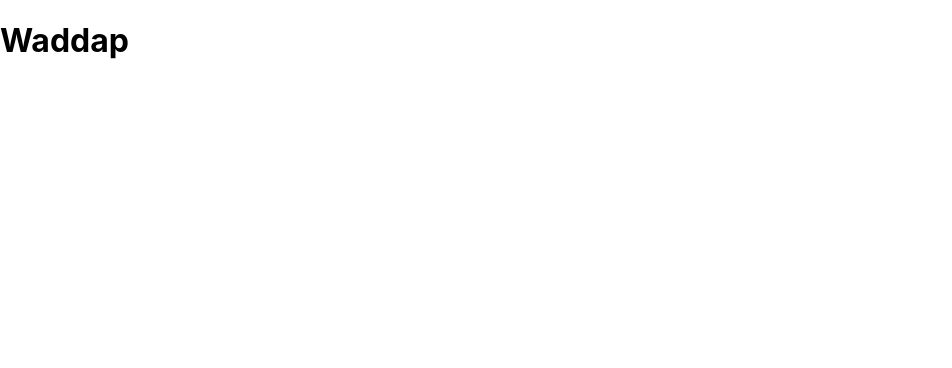
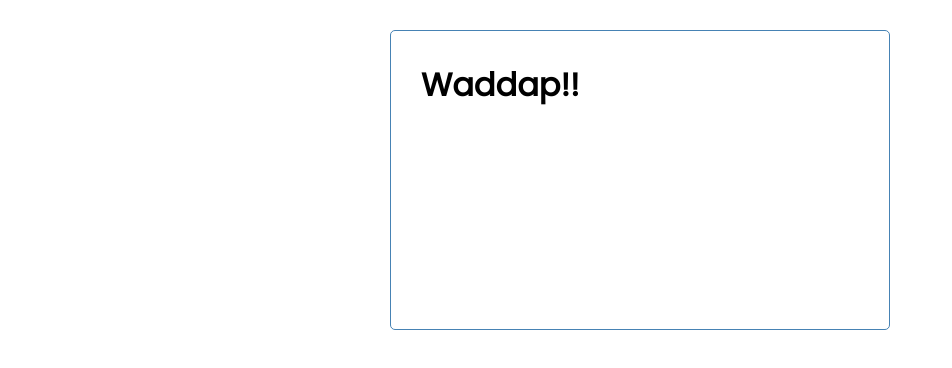
Before and after one commit to ymaulana/react-task-tracker, a React (Create React App) app: page / in a window 1280 px wide. Shown: the top 368 px of the page, without its empty margins (0-952 px from the left). Built offline with nearby package versions, Linux system fonts and the light colour scheme.

Commit message:
adding styles css

```diff
--- a/src/App.js
+++ b/src/App.js
@@ -1,9 +1,11 @@
-function App() {
+import Header from "./components/Header";
+
+const App = () => {
   return (
-    <div className="App">
-      <h1>Waddap</h1>
+    <div className="container">
+      <Header />
     </div>
   );
-}
+};
 
 export default App;
--- /dev/null
+++ b/src/components/Header.js
@@ -0,0 +1,25 @@
+import PropTypes from "prop-types";
+
+const Header = ({ title }) => {
+  return (
+    <header>
+      <h1>{title}</h1>
+    </header>
+  );
+};
+
+Header.defaultProps = {
+  title: "Waddap!!",
+};
+
+Header.propTypes = {
+  title: PropTypes.string.isRequired,
+};
+
+// CSS in JSX
+// const headingStyles = {
+//   color: "red",
+//   backgroundColor: "black",
+// };
+
+export default Header;
--- a/src/index.css
+++ b/src/index.css
@@ -1,13 +1,111 @@
-body {
+@import url("https://fonts.googleapis.com/css2?family=Poppins:wght@300;400&display=swap");
+
+* {
+  box-sizing: border-box;
   margin: 0;
-  font-family: -apple-system, BlinkMacSystemFont, 'Segoe UI', 'Roboto', 'Oxygen',
-    'Ubuntu', 'Cantarell', 'Fira Sans', 'Droid Sans', 'Helvetica Neue',
-    sans-serif;
-  -webkit-font-smoothing: antialiased;
-  -moz-osx-font-smoothing: grayscale;
+  padding: 0;
 }
 
-code {
-  font-family: source-code-pro, Menlo, Monaco, Consolas, 'Courier New',
-    monospace;
+body {
+  font-family: "Poppins", sans-serif;
 }
+
+.container {
+  max-width: 500px;
+  margin: 30px auto;
+  overflow: auto;
+  min-height: 300px;
+  border: 1px solid steelblue;
+  padding: 30px;
+  border-radius: 5px;
+}
+
+.header {
+  display: flex;
+  justify-content: space-between;
+  align-items: center;
+  margin-bottom: 20px;
+}
+
+.btn {
+  display: inline-block;
+  background: #000;
+  color: #fff;
+  border: none;
+  padding: 10px 20px;
+  margin: 5px;
+  border-radius: 5px;
+  cursor: pointer;
+  text-decoration: none;
+  font-size: 15px;
+  font-family: inherit;
+}
+
+.btn:focus {
+  outline: none;
+}
+
+.btn:active {
+  transform: scale(0.98);
+}
+
+.btn-block {
+  display: block;
+  width: 100%;
+}
+
+.event {
+  background: #f4f4f4;
+  margin: 5px;
+  padding: 10px 20px;
+  cursor: pointer;
+}
+
+.event.reminder {
+  border-left: 5px solid green;
+}
+
+.event h3 {
+  display: flex;
+  align-items: center;
+  justify-content: space-between;
+}
+
+.add-form {
+  margin-bottom: 40px;
+}
+
+.form-control {
+  margin: 20px 0;
+}
+
+.form-control label {
+  display: block;
+}
+
+.form-control input {
+  width: 100%;
+  height: 40px;
+  margin: 5px;
+  padding: 3px 7px;
+  font-size: 17px;
+}
+.form-control-check {
+  display: flex;
+  align-items: center;
+  justify-content: space-between;
+}
+
+.form-control-check label {
+  flex: 1;
+}
+
+.form-control-check input {
+  flex: 2;
+  height: 20px;
+}
+
+footer {
+  margin-top: 30px;
+  text-align: center;
+}
```
Also changed, not shown: 1 other file (tests, documents, lock files or other folders).
